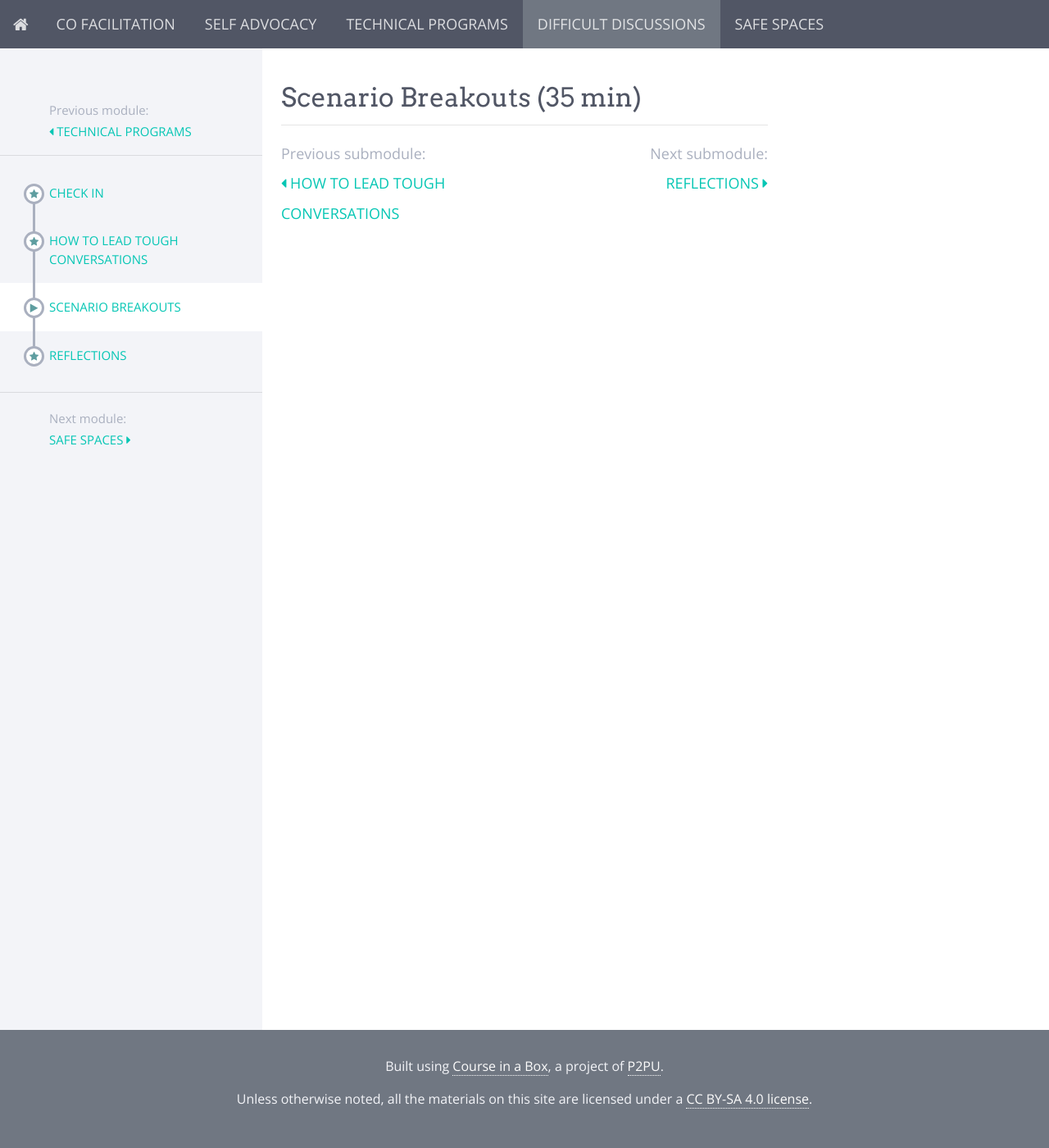
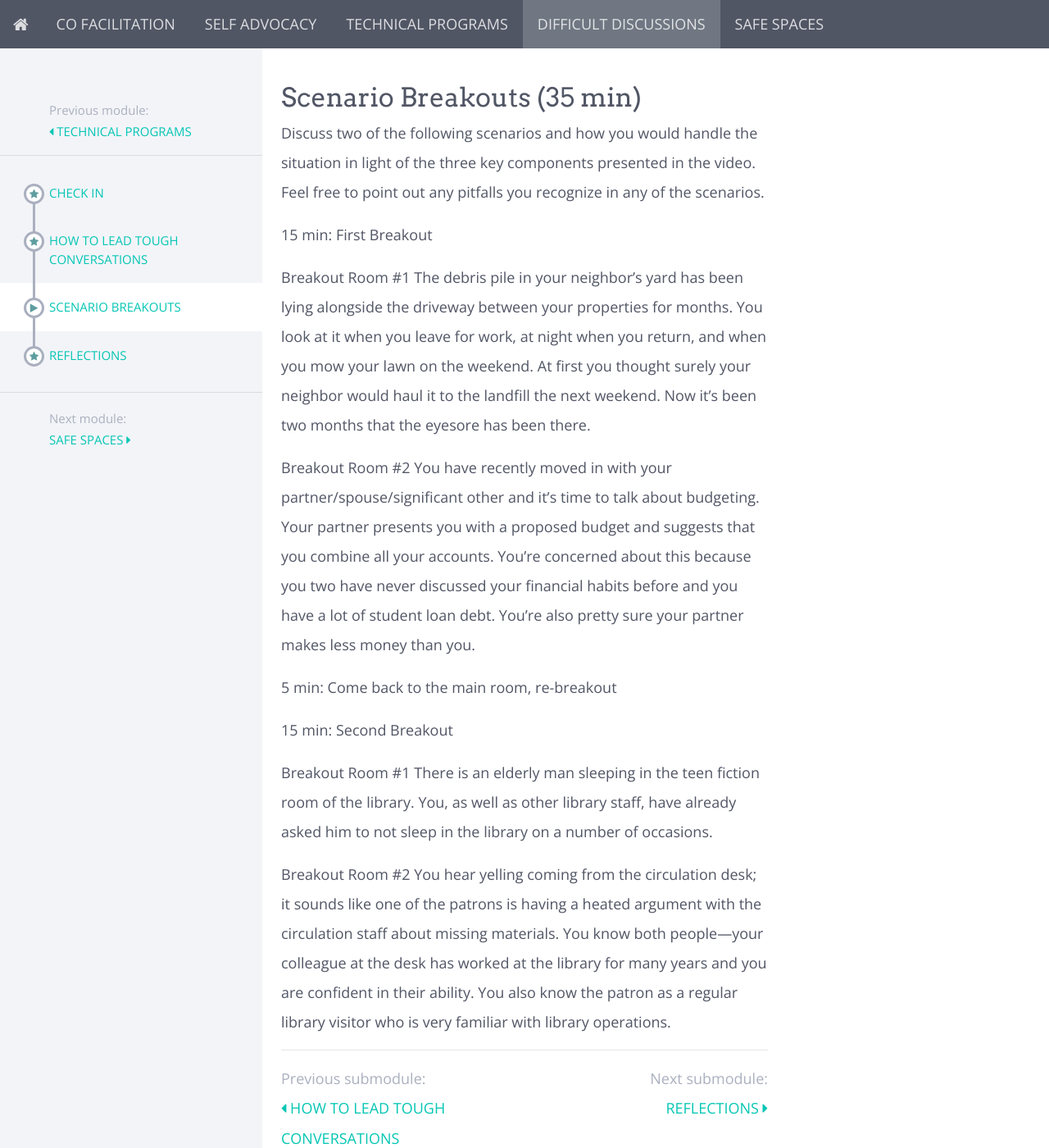
Before and after one commit to p2pu/advanced-facilitation, a Jekyll site: the page built from modules/Difficult-Discussions/_posts/2000-01-03-breakout-discussions.md, in a window 1280 px wide and 1400 px high. Shown: the whole window at 82% size. Built offline with Jekyll 4.4.1, drawn with Linux system fonts in a browser that asks for light colours; nearby versions of some CDN libraries.

Commit message:
Update 2000-01-03-breakout-discussions.md

```diff
--- a/modules/Difficult-Discussions/_posts/2000-01-03-breakout-discussions.md
+++ b/modules/Difficult-Discussions/_posts/2000-01-03-breakout-discussions.md
@@ -3,3 +3,23 @@ title: Scenario Breakouts
 ---
 
 ## Scenario Breakouts (35 min)
+
+Discuss two of the following scenarios and how you would handle the situation in light of the three key components  presented in the video. Feel free to point out any pitfalls you recognize in any of the scenarios.
+
+15 min: First Breakout
+
+Breakout Room #1
+The debris pile in your neighbor’s yard has been lying alongside the driveway between your properties for months. You look at it when you leave for work, at night when you return, and when you mow your lawn on the weekend. At first you thought surely your neighbor would haul it to the landfill the next weekend. Now it’s been two months that the eyesore has been there.
+
+Breakout Room #2
+You have recently moved in with your partner/spouse/significant other and it's time to talk about budgeting. Your partner presents you with a proposed budget and suggests that you combine all your accounts. You’re concerned about this because you two have never discussed your financial habits before and you have a lot of student loan debt. You’re also pretty sure your partner makes less money than you.
+
+5 min: Come back to the main room, re-breakout
+
+15 min: Second Breakout
+
+Breakout Room #1
+There is an elderly man sleeping in the teen fiction room of the library. You, as well as other library staff, have already asked him to not sleep in the library on a number of occasions.
+
+Breakout Room #2
+You hear yelling coming from the circulation desk; it sounds like one of the patrons is having a heated argument with the circulation staff about missing materials. You know both people—your colleague at the desk has worked at the library for many years and you are confident in their ability. You also know the patron as a regular library visitor who is very familiar with library operations.
```
